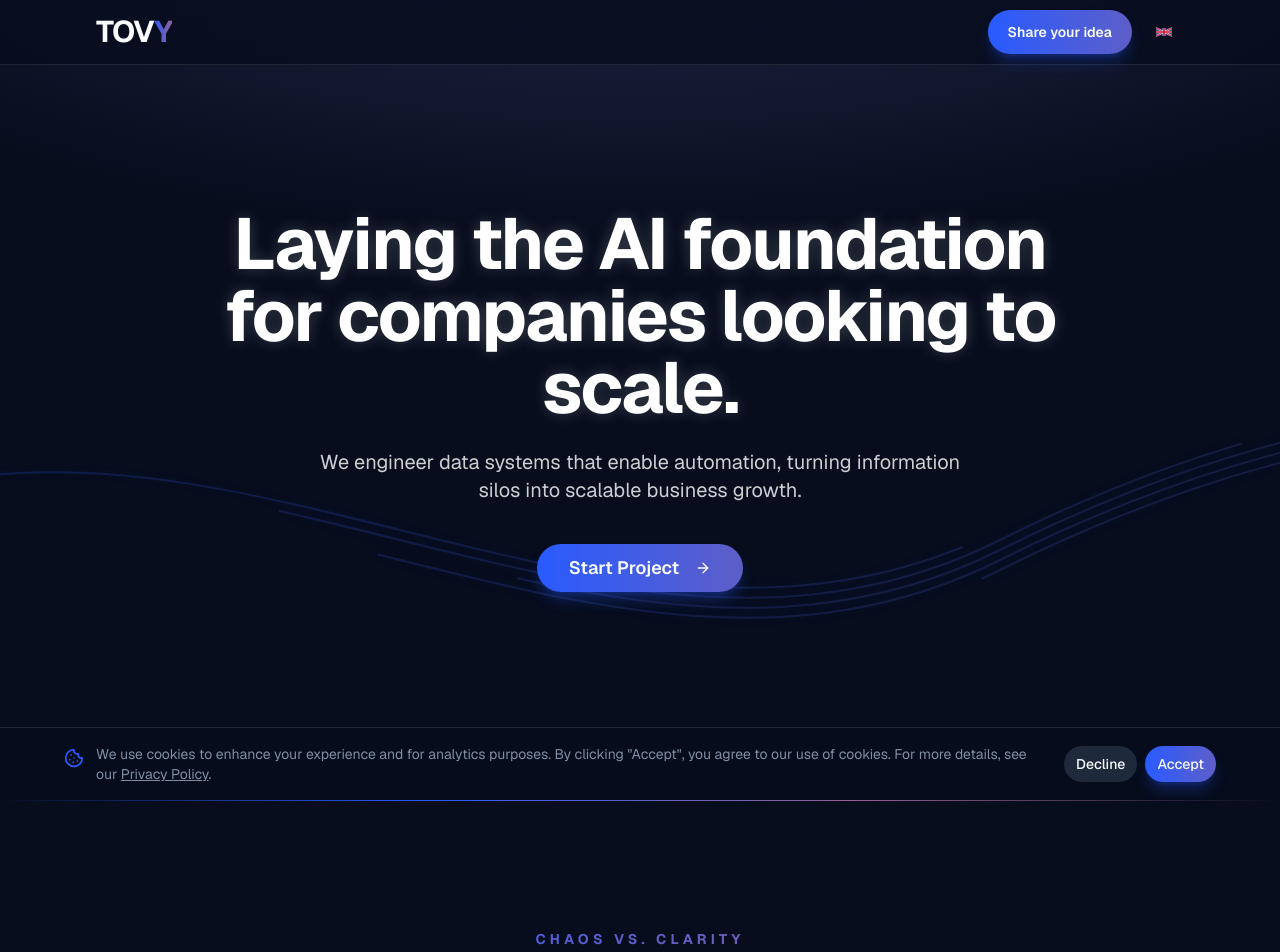
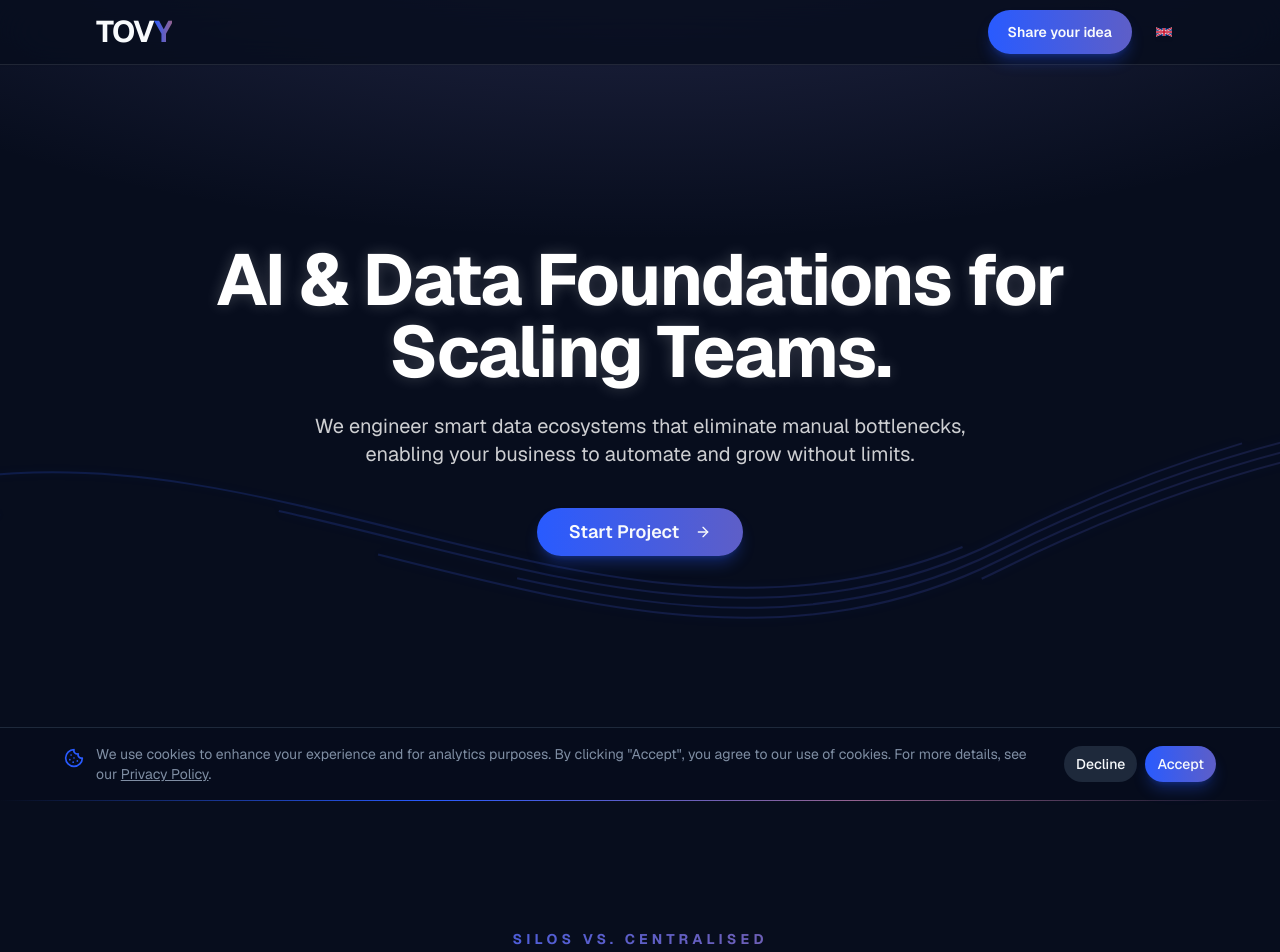
Before and after one commit to tovy-eu/tovy.eu-website, a Next.js app: page /en/ in a window 1280 px wide. Shown: the top 952 px of the page. Built offline with nearby package versions, Linux system fonts and the light colour scheme.

Commit message:
implement the Calendly Pre-fill

```diff
--- a/src/components/landing/project-intake-form.tsx
+++ b/src/components/landing/project-intake-form.tsx
@@ -20,7 +20,7 @@ import { Form, FormControl, FormField, FormItem, FormLabel, FormMessage } from "
 import { Input } from "@/components/ui/input";
 import { Textarea } from "@/components/ui/textarea";
 import { Progress } from "@/components/ui/progress";
-import { Loader2, ArrowRight, ArrowLeft, CheckCircle, Check, Home, CalendarDays } from "lucide-react";
+import { Loader2, ArrowRight, ArrowLeft, CheckCircle, Check, Home } from "lucide-react";
 import { cn } from "@/lib/utils";
 import { Checkbox } from "../ui/checkbox";
 import type { Dictionary } from "@/lib/get-dictionary";
@@ -36,7 +36,7 @@ export function ProjectIntakeForm({ dict }: ProjectIntakeFormProps) {
   const [step, setStep] = useState(0);
   const { toast } = useToast();
   const [formSubmitted, setFormSubmitted] = useState(false);
-  const [projectId, setProjectId] = useState<string | null>(null);
+  const [submittedValues, setSubmittedValues] = useState<ProjectRequestData | null>(null);
   const [isPending, startTransition] = useTransition();
   const pathname = usePathname();
   const lang = pathname?.split('/')[1] || 'en';
@@ -158,13 +158,8 @@ export function ProjectIntakeForm({ dict }: ProjectIntakeFormProps) {
   const onSubmit = (data: ProjectRequestData) => {
     startTransition(async () => {
       try {
-        const timestamp = Date.now();
-        const generatedId = `TOVY-${timestamp}`;
-        setProjectId(generatedId);
-
         await addDoc(collection(db, "project_requests"), {
           ...data,
-          projectId: generatedId,
           timestamp: new Date(),
         });
 
@@ -175,6 +170,7 @@ export function ProjectIntakeForm({ dict }: ProjectIntakeFormProps) {
         });
 
         localStorage.removeItem(STORAGE_KEY);
+        setSubmittedValues(data);
         setFormSubmitted(true);
       } catch (error: any) {
         console.error("Failed to submit project request:", error);
@@ -229,6 +225,10 @@ export function ProjectIntakeForm({ dict }: ProjectIntakeFormProps) {
   };
 
   if (formSubmitted) {
+    const name = `${submittedValues?.firstName || ""} ${submittedValues?.lastName || ""}`.trim();
+    const email = submittedValues?.email || "";
+    const calendlyUrl = `https://calendly.com/tovy-info?background_color=080c1b&text_color=615fbf&primary_color=365af6&name=${encodeURIComponent(name)}&email=${encodeURIComponent(email)}`;
+
     return (
       <Card className="w-full max-w-3xl mx-auto bg-card/40 backdrop-blur-xl border border-white/10 shadow-2xl flex flex-col items-center justify-center p-4 md:p-8 animate-scale-in">
         <Script
@@ -244,11 +244,11 @@ export function ProjectIntakeForm({ dict }: ProjectIntakeFormProps) {
           </CardDescription>
         </CardHeader>
 
-        {/* Calendly Inline Widget */}
+        {/* Calendly Inline Widget with Pre-filled data */}
         <div className="w-full rounded-2xl overflow-hidden bg-black/20 border border-white/5 relative mb-6 min-h-[700px]">
           <div
             className="calendly-inline-widget"
-            data-url="https://calendly.com/tovy-info?background_color=080c1b&text_color=615fbf&primary_color=365af6"
+            data-url={calendlyUrl}
             style={{ minWidth: '320px', height: '700px' }}
           />
         </div>
--- a/src/dictionaries/en.json
+++ b/src/dictionaries/en.json
@@ -14,11 +14,11 @@
     "techStack": "Technologies we work with"
   },
   "hero": {
-    "title": "Laying the AI foundation for companies looking to scale.",
-    "subtitle": "We engineer data systems that enable automation, turning information silos into scalable business growth."
+    "title": "AI & Data Foundations for Scaling Teams.",
+    "subtitle": "We engineer smart data ecosystems that eliminate manual bottlenecks, enabling your business to automate and grow without limits."
   },
   "painSolution": {
-    "title": "Chaos vs. Clarity",
+    "title": "Silos vs. Centralised",
     "subtitle": "Data should simplify, not complicate.",
     "pain": {
       "title": "The Old Way",
--- a/src/dictionaries/nl.json
+++ b/src/dictionaries/nl.json
@@ -14,8 +14,8 @@
     "techStack": "Technologieën waar we mee werken"
   },
   "hero": {
-    "title": "De AI basis voor bedrijven die willen schalen.",
-    "subtitle": "Wij bouwen de data fundering voor automatisering en informatie silos omzetten naar schaalbare groei."
+    "title": "AI & Data Foundations voor Scaling Teams.",
+    "subtitle": "Wij bouwen slimme data-ecosystemen die handmatige bottlenecks elimineren, zodat jouw bedrijf kan automatiseren en groeien zonder grenzen."
   },
   "painSolution": {
     "title": "Silos` vs. Gecentraliseerd",
```
